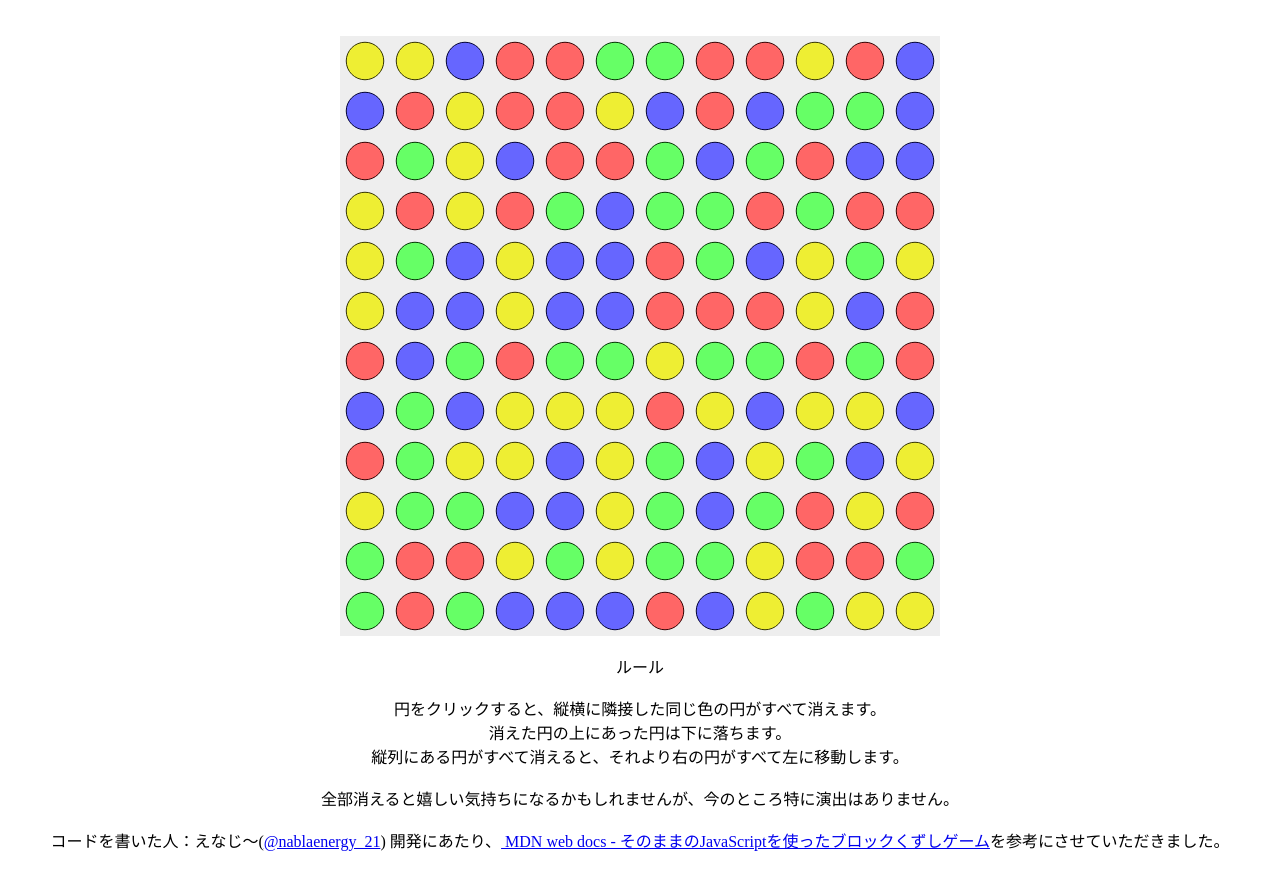
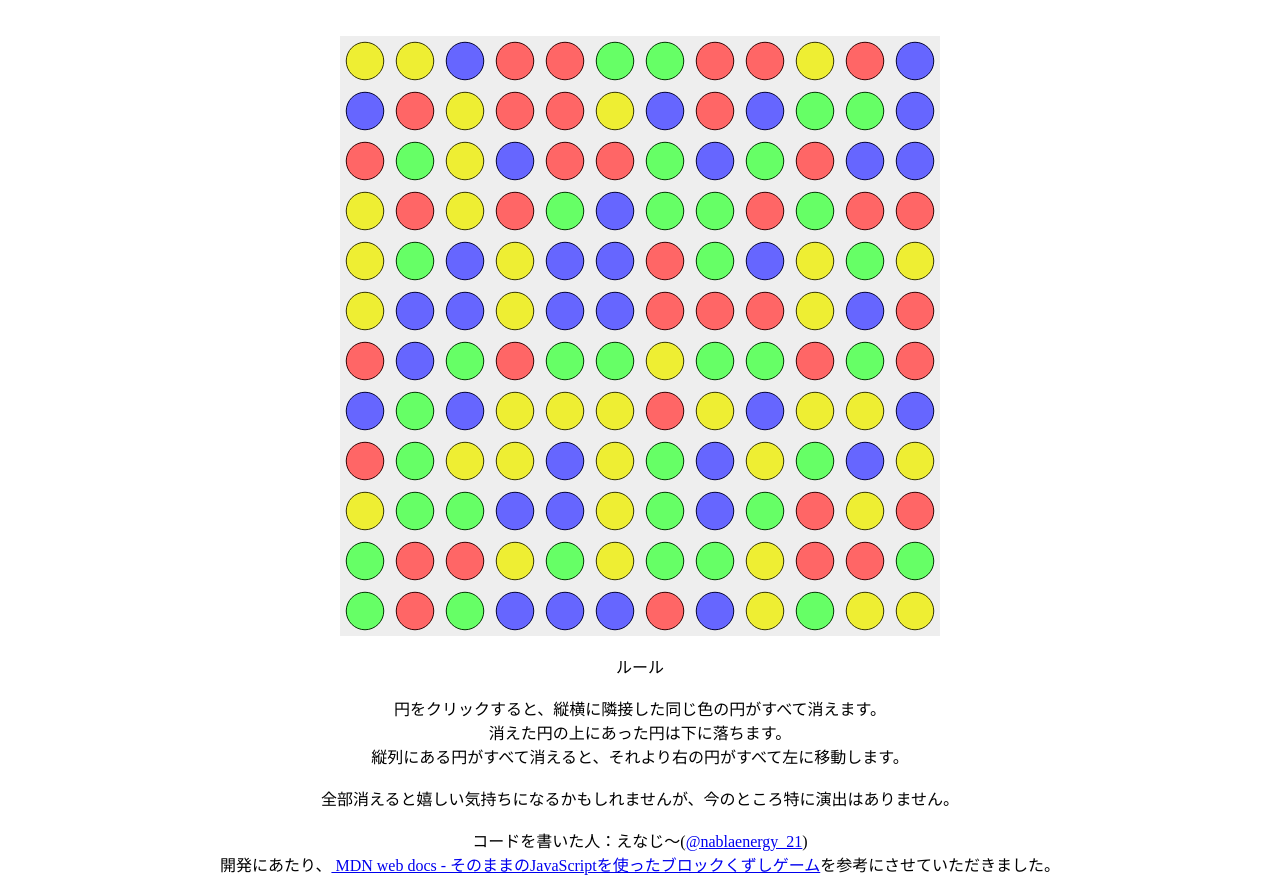
Before and after one commit to muse-energy/games, a plain HTML site: page samegame.html in a window 1280 px wide. Before the commit the page ends 852 px from the top, so only its background shows below. Drawn offline with Linux system fonts and the light colour scheme.

Commit message:
Add files via upload

```diff
--- a/samegame.html
+++ b/samegame.html
@@ -22,7 +22,7 @@
 縦列にある円がすべて消えると、それより右の円がすべて左に移動します。<br><br>
 全部消えると嬉しい気持ちになるかもしれませんが、今のところ特に演出はありません。<br><br>
 
-コードを書いた人：えなじ～(<a href="https://twitter.com/nablaenergy_21">@nablaenergy_21</a>)
+コードを書いた人：えなじ～(<a href="https://twitter.com/nablaenergy_21">@nablaenergy_21</a>)<br>
 開発にあたり、<a href="https://developer.mozilla.org/ja/docs/Games/Workflows/2D_Breakout_game_pure_JavaScript">
 MDN web docs - そのままのJavaScriptを使ったブロックくずしゲーム</a>を参考にさせていただきました。
 </div>
```
